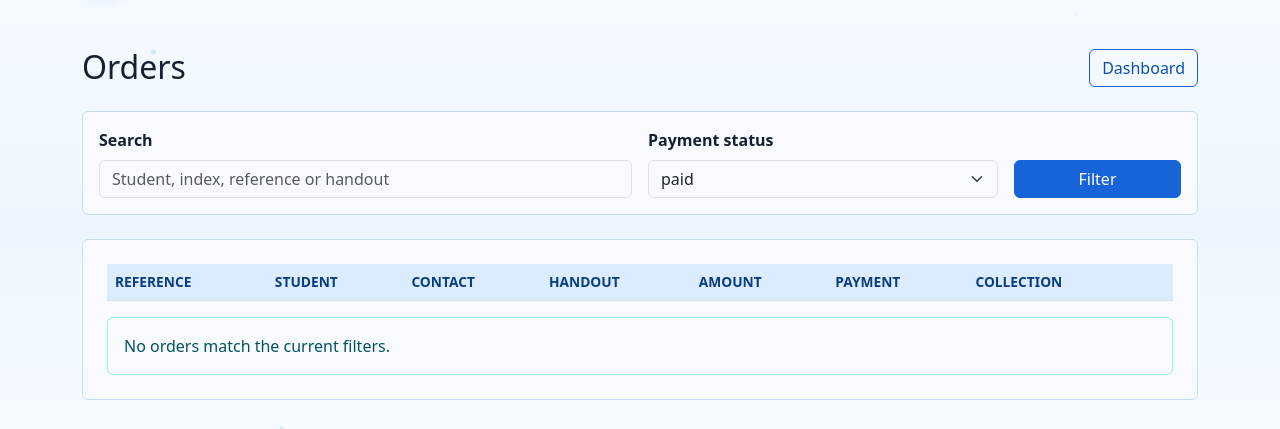
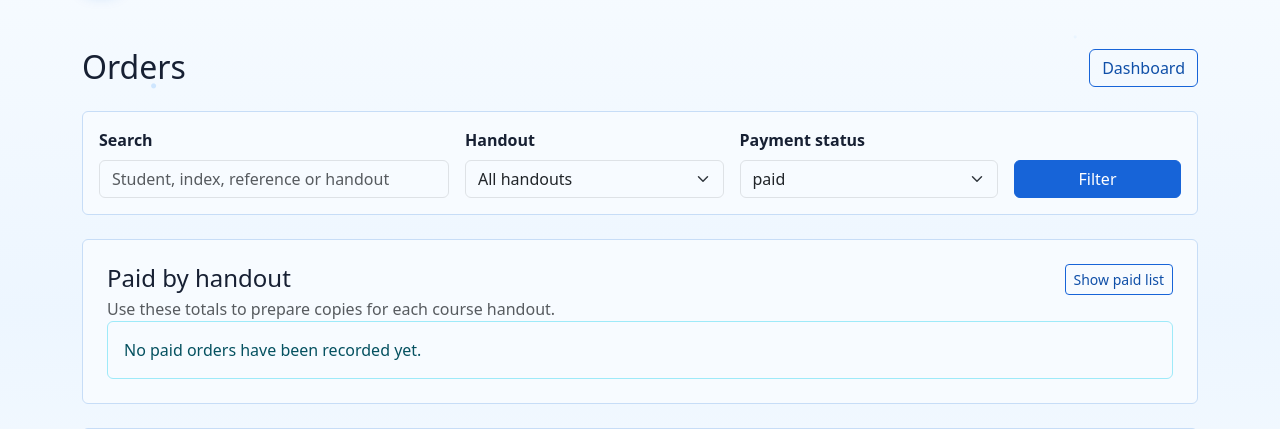
Before and after one commit to kennedyadosibe/handout_payment_system, a PHP site: the page made by admin/orders/index.php in a window 1280 px wide. Shown: the part 61-490 px from the top of the page. Run offline with PHP 8.4, Linux system fonts and the light colour scheme; the visitor is signed in with stand-in values (Sample User, id 1); tables that the repository leaves empty hold one stand-in row (values such as "Sample post"); lists and menus that the app fills with data are empty.

Commit message:
Add paid handout filtering

```diff
--- a/admin/orders/index.php
+++ b/admin/orders/index.php
@@ -57,15 +57,30 @@ if ($_SERVER['REQUEST_METHOD'] === 'POST') {
 
 $where = [];
 $params = [];
+$selectedHandoutId = (int) ($_GET['handout_id'] ?? 0);
 if (!empty($_GET['payment_status'])) {
     $where[] = 'o.payment_status = ?';
     $params[] = $_GET['payment_status'];
+}
+if ($selectedHandoutId > 0) {
+    $where[] = 'o.handout_id = ?';
+    $params[] = $selectedHandoutId;
 }
 if (!empty($_GET['q'])) {
     $where[] = '(s.full_name LIKE ? OR s.index_number LIKE ? OR o.order_reference LIKE ? OR o.handout_title_snapshot LIKE ?)';
     $search = '%' . $_GET['q'] . '%';
     array_push($params, $search, $search, $search, $search);
 }
+
+$handouts = db()->query('SELECT handout_id, title, course_code FROM handouts ORDER BY course_code, title')->fetchAll();
+
+$paidSummary = db()->query('SELECT o.handout_id, o.course_code_snapshot, o.handout_title_snapshot,
+        COUNT(*) AS paid_count,
+        COALESCE(SUM(o.price_snapshot), 0) AS paid_total
+    FROM orders o
+    WHERE o.payment_status = "paid"
+    GROUP BY o.handout_id, o.course_code_snapshot, o.handout_title_snapshot
+    ORDER BY o.course_code_snapshot, o.handout_title_snapshot')->fetchAll();
 
 $sql = 'SELECT o.*, s.full_name, s.index_number, s.phone, s.email
     FROM orders o
@@ -87,11 +102,22 @@ page_header('Orders');
     </div>
     <form class="bg-white border rounded-2 p-3 mb-4" method="get">
         <div class="row g-3 align-items-end">
-            <div class="col-md-6">
+            <div class="col-md-4">
                 <label class="form-label" for="q">Search</label>
                 <input class="form-control" id="q" name="q" value="<?= h($_GET['q'] ?? '') ?>" placeholder="Student, index, reference or handout">
             </div>
-            <div class="col-md-4">
+            <div class="col-md-3">
+                <label class="form-label" for="handout_id">Handout</label>
+                <select class="form-select" id="handout_id" name="handout_id">
+                    <option value="">All handouts</option>
+                    <?php foreach ($handouts as $handout): ?>
+                        <option value="<?= (int) $handout['handout_id'] ?>" <?= $selectedHandoutId === (int) $handout['handout_id'] ? 'selected' : '' ?>>
+                            <?= h($handout['course_code'] . ' - ' . $handout['title']) ?>
+                        </option>
+                    <?php endforeach; ?>
+                </select>
+            </div>
+            <div class="col-md-3">
                 <label class="form-label" for="payment_status">Payment status</label>
                 <select class="form-select" id="payment_status" name="payment_status">
                     <option value="">All statuses</option>
@@ -105,6 +131,40 @@ page_header('Orders');
             </div>
         </div>
     </form>
+    <div class="bg-white border rounded-2 p-4 mb-4">
+        <div class="d-flex flex-column flex-md-row justify-content-between gap-2 mb-3">
+            <div>
+                <h2 class="h4 mb-1">Paid by handout</h2>
+                <p class="text-muted mb-0">Use these totals to prepare copies for each course handout.</p>
+            </div>
+            <a class="btn btn-sm btn-outline-primary align-self-md-start" href="/Handout%20Payment%20System/admin/orders/index.php?payment_status=paid">Show paid list</a>
+        </div>
+        <div class="row g-3">
+            <?php foreach ($paidSummary as $summary): ?>
+                <div class="col-md-4">
+                    <a class="card dashboard-card text-decoration-none h-100" href="/Handout%20Payment%20System/admin/orders/index.php?payment_status=paid&handout_id=<?= (int) $summary['handout_id'] ?>">
+                        <div class="card-body">
+                            <div class="text-muted small"><?= h($summary['course_code_snapshot']) ?></div>
+                            <h3 class="h6 text-dark mb-3"><?= h($summary['handout_title_snapshot']) ?></h3>
+                            <div class="d-flex justify-content-between align-items-end">
+                                <div>
+                                    <div class="h3 mb-0 text-primary"><?= (int) $summary['paid_count'] ?></div>
+                                    <div class="text-muted small">students paid</div>
+                                </div>
+                                <div class="text-end">
+                                    <div class="fw-bold text-dark"><?= money($summary['paid_total']) ?></div>
+                                    <div class="text-muted small">received</div>
+                                </div>
+                            </div>
+                        </div>
+                    </a>
+                </div>
+            <?php endforeach; ?>
+        </div>
+        <?php if (!$paidSummary): ?>
+            <div class="alert alert-info mb-0">No paid orders have been recorded yet.</div>
+        <?php endif; ?>
+    </div>
     <div class="bg-white border rounded-2 p-4">
         <div class="table-responsive">
             <table class="table align-middle">
```
Also changed, not shown: docs/features/paid-handout-filter.md (added, +22 -0 lines), progress/PROGRESS.md (+3 -0 lines).
